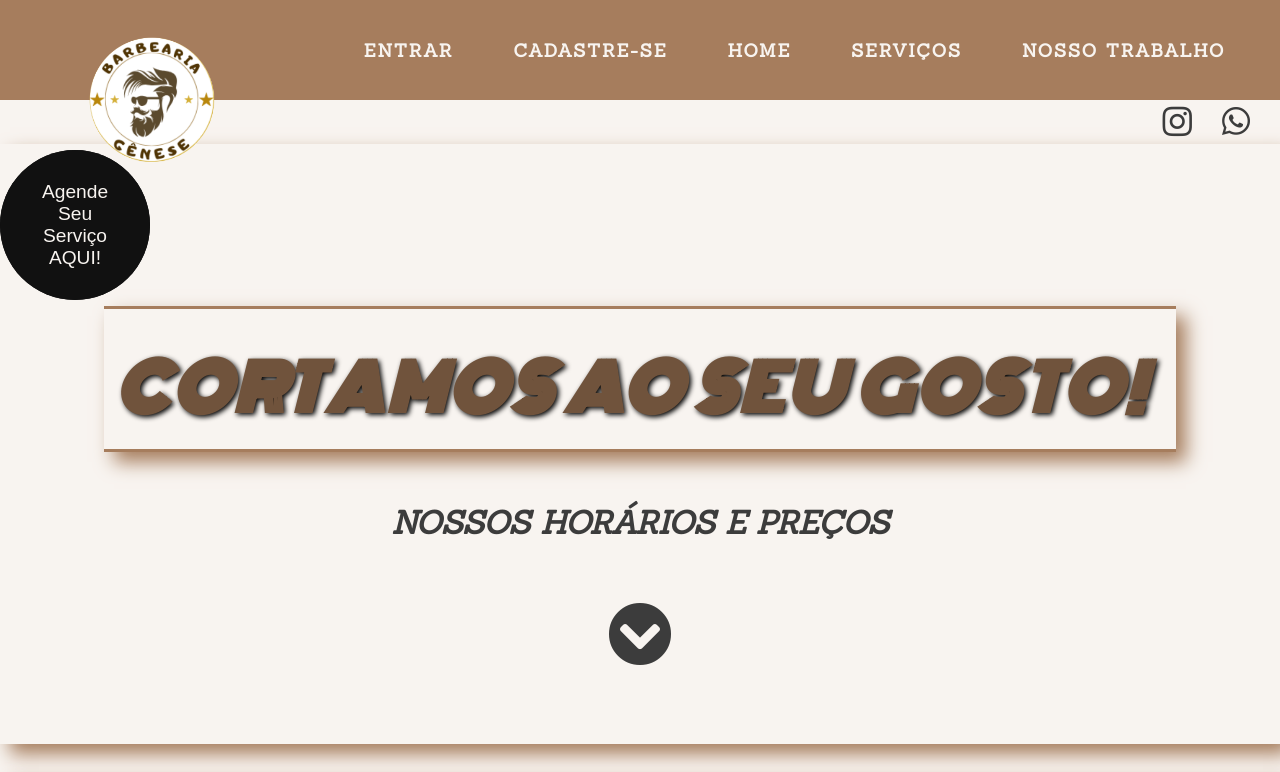
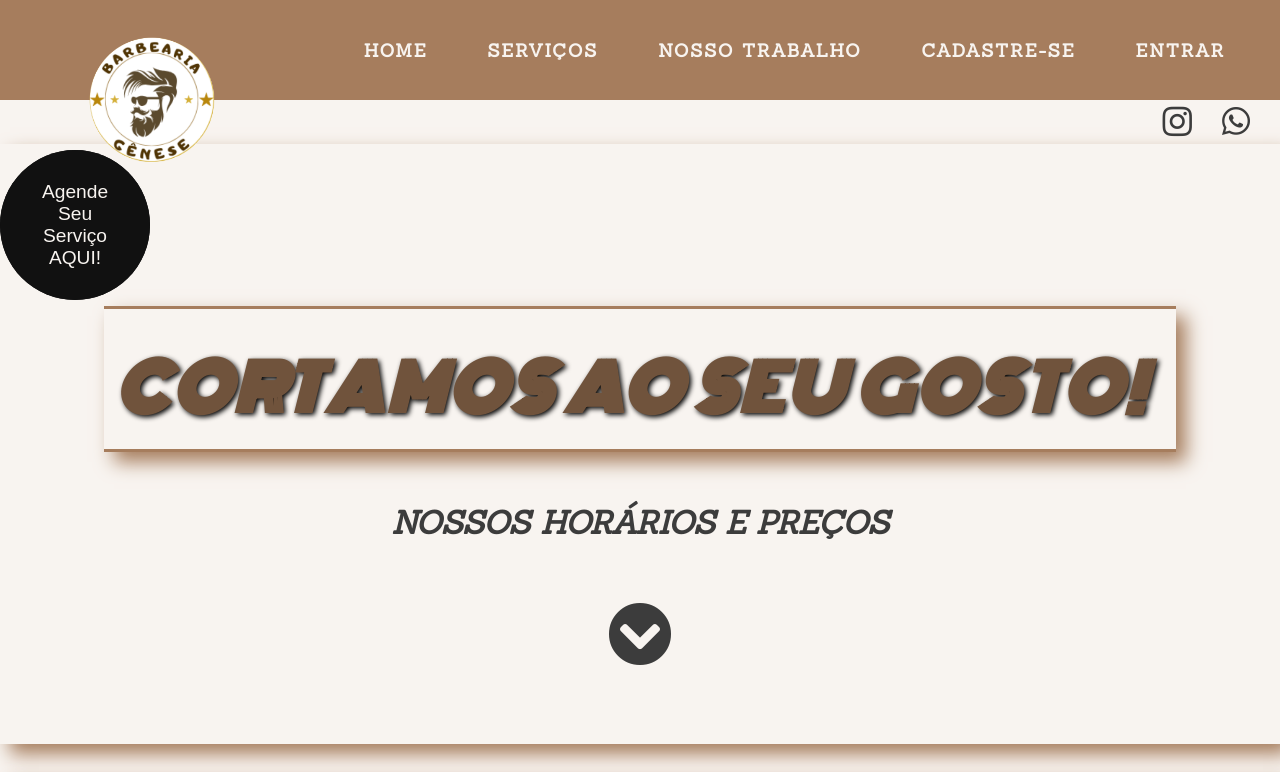
Before and after one commit to fredsonPOSantos/BarbeariaGenese, a plain HTML site: page index.html in a window 1280 px wide. Shown: the top 772 px of the page. Drawn offline with Linux system fonts and the light colour scheme; files whose address does not match are found by name.

Commit message:
Update index.html

```diff
--- a/index.html
+++ b/index.html
@@ -34,11 +34,11 @@
 
             <div class="menu">
               <ul>
-                <li><a href="login.html">Entrar</a></li>
-                <li><a href="register.html">Cadastre-se</a></li>
                 <li><a href="#">Home</a></li>
                 <li><a href="#servicos">Serviços</a></li>
                 <li><a href="#presents">Nosso Trabalho</a></li>
+                <li><a href="register.html" id="header-register">Cadastre-se</a></li>
+                <li><a href="login.html" id="header-login">Entrar</a></li>
               </ul>
             </div>
 
```
